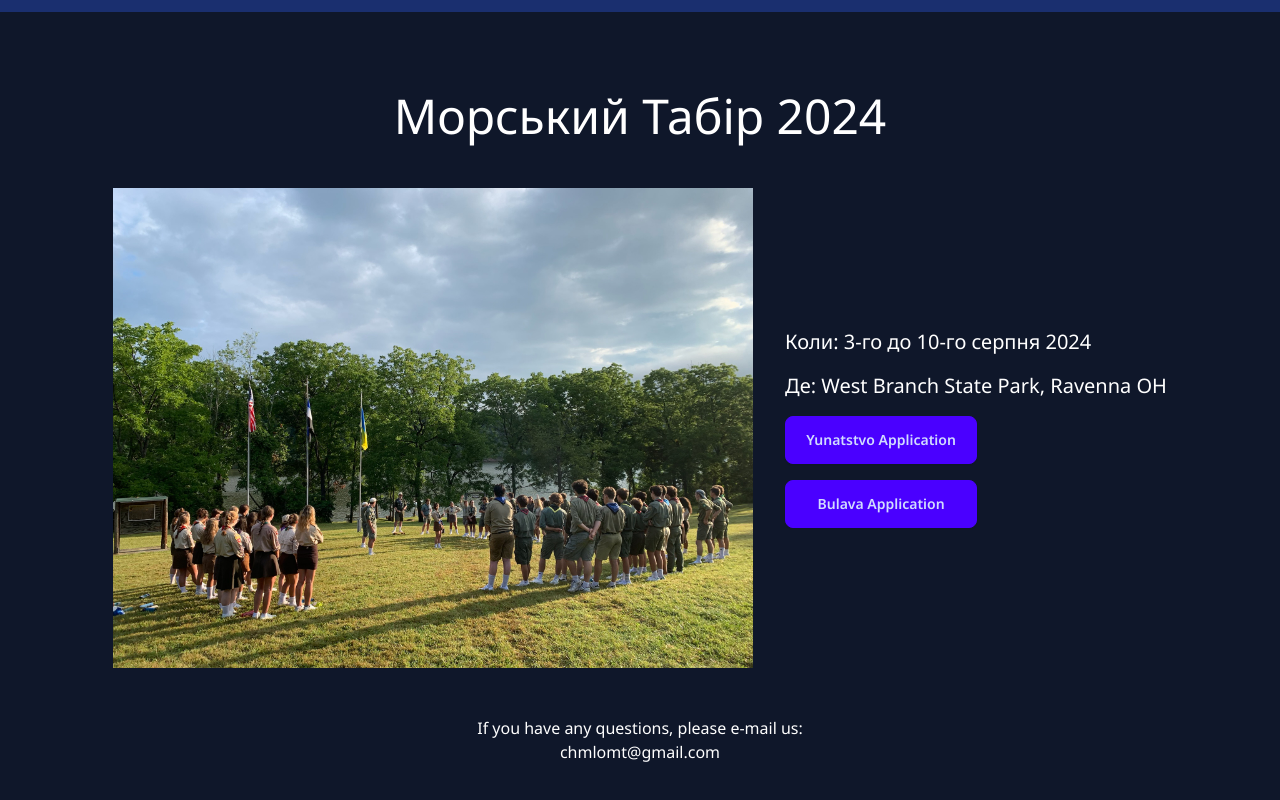
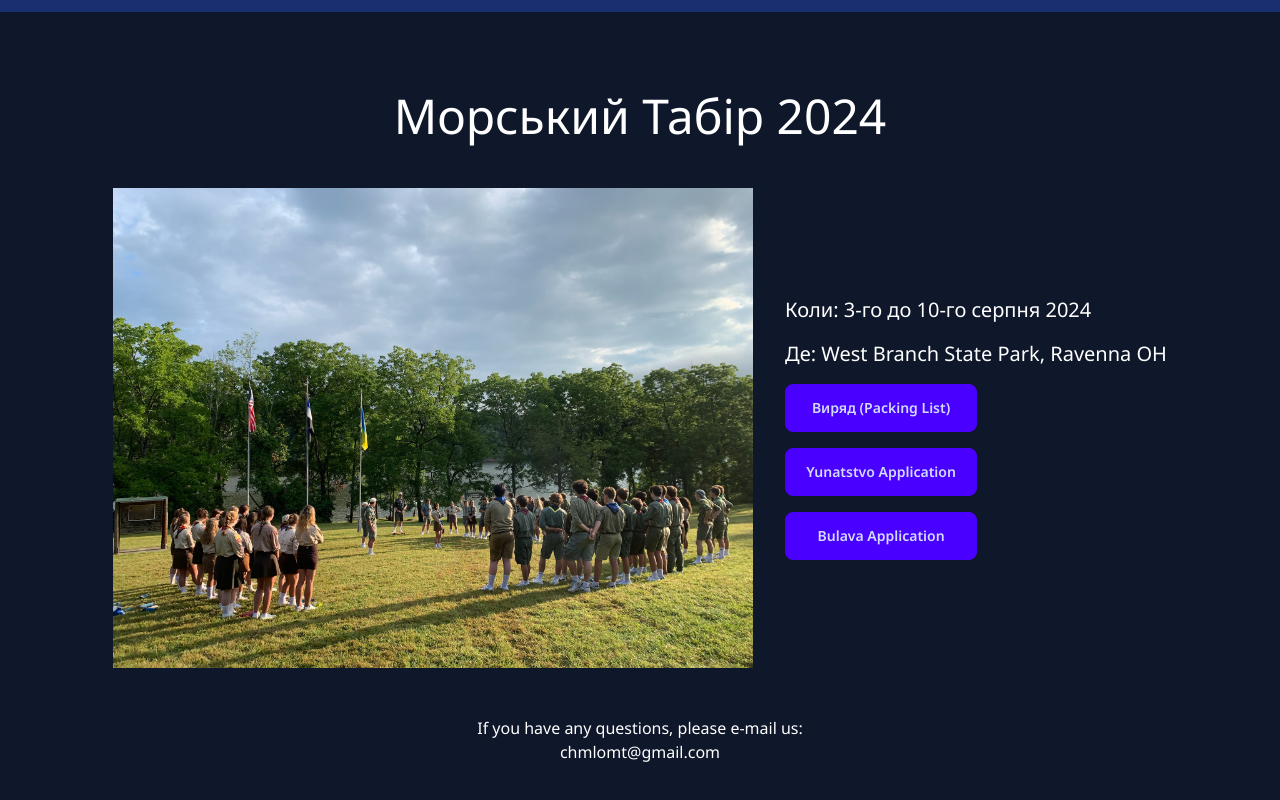
Before and after one commit to MaximMurphy/chm-website, a Next.js app: page /mt in a window 1280 px wide. Shown: the part 788-1588 px from the top of the page. Built offline with nearby package versions, Linux system fonts and the light colour scheme; grey boxes are pictures that could not be loaded.

Commit message:
Added packing list

```diff
--- a/src/components/MTInfo.jsx
+++ b/src/components/MTInfo.jsx
@@ -19,6 +19,13 @@ export default function MTInfo() {
           <p className="text-lg lg:text-xl">
             Де: West Branch State Park, Ravenna OH
           </p>
+          <Link
+            href="/MT_Uchasnyk_Forms/Виряд MT 24.pdf"
+            target="_blank"
+            className="drawer-button btn btn-primary w-48"
+          >
+            Виряд (Packing List)
+          </Link>
           <MTForms2 />
         </div>
       </div>
```
Also changed, not shown: 1 other file (tests, documents, lock files or other folders).
